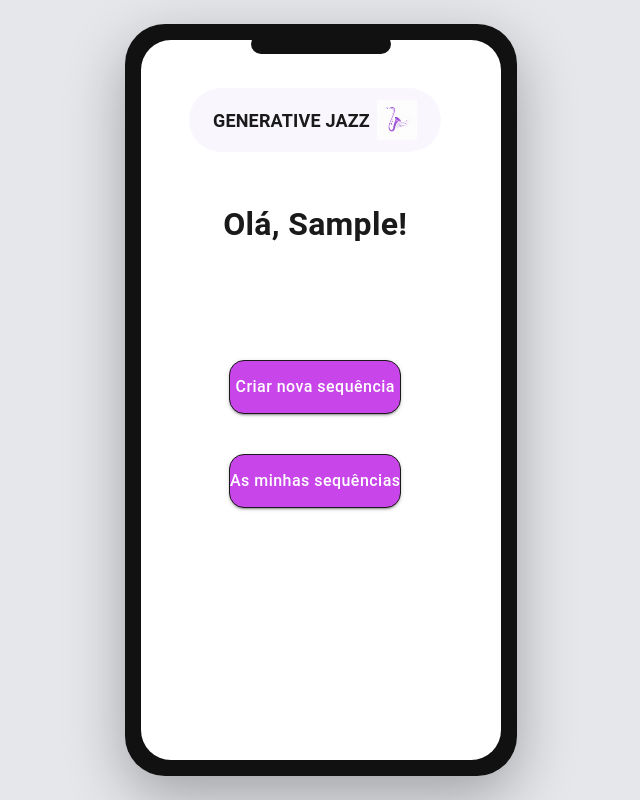
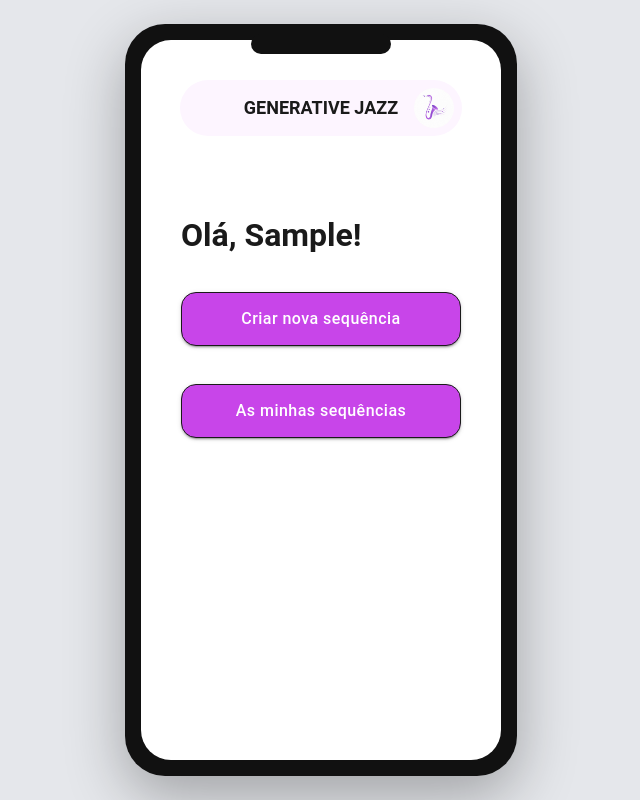
Before and after one commit to BrSalv2006/IHC_Trabalho, a React (Create React App) app: page / in a window 1280 px wide. Shown: the whole page, without its empty margins (319-959 px from the left). Built offline with nearby package versions, Linux system fonts and the light colour scheme; no server answers; sample sign-in values are in the browser's storage.

Commit message:
Implement password update functionality in AlterarPassword screen with enhanced validation, error handling, and user feedback; add Appbar component for navigation.

```diff
--- /dev/null
+++ b/src/components/Appbar/index.js
@@ -0,0 +1,59 @@
+import { useNavigate } from "react-router-dom"
+import "./style.css"
+import logo from "../../assets/logo.jpg"
+
+const Appbar = (props) => {
+	const navigate = useNavigate()
+
+	let showBackArrow = false
+
+	if (props.showBackArrow !== undefined) {
+		showBackArrow = props.showBackArrow
+	}
+
+	let leftContent = null
+
+	if (showBackArrow === true) {
+		leftContent = (
+			<button
+				className="appbar-back-button"
+				onClick={() => {
+					if (props.onBackClick !== undefined) {
+						props.onBackClick()
+					} else {
+						navigate(-1)
+					}
+				}}
+			>
+				<svg width="24" height="24" viewBox="0 0 24 24" fill="none" xmlns="http://www.w3.org/2000/svg">
+					<path d="M20 11H7.83L13.42 5.41L12 4L4 12L12 20L13.41 18.59L7.83 13H20V11Z" fill="currentColor" />
+				</svg>
+			</button>
+		)
+	}
+
+	const handleLogoClick = (e) => {
+		if (props.onLogoClick !== undefined) {
+			props.onLogoClick(e)
+		}
+	}
+
+	return (
+		<header className="appbar-container">
+			<div className="appbar-left">
+				{leftContent}
+			</div>
+			<h1 className="appbar-title">GENERATIVE JAZZ</h1>
+			<div className="appbar-right">
+				<img
+					src={logo}
+					alt="Logótipo Generative Jazz"
+					className="appbar-logo"
+					onClick={handleLogoClick}
+				/>
+			</div>
+		</header>
+	)
+}
+
+export default Appbar
--- /dev/null
+++ b/src/components/Appbar/style.css
@@ -0,0 +1,55 @@
+.appbar-container {
+	display: grid;
+	grid-template-columns: 40px auto 40px;
+	align-items: center;
+	gap: 16px;
+	width: fit-content;
+	margin: 40px auto 40px auto;
+	padding: 8px 8px;
+	border-radius: 50px;
+	background-color: var(--Background-Surface);
+}
+
+.appbar-left,
+.appbar-right {
+	display: flex;
+	align-items: center;
+	justify-content: center;
+	width: 40px;
+	height: 40px;
+}
+
+.appbar-title {
+	color: var(--Text-Primary);
+	font-size: 18px;
+	font-weight: 700;
+	line-height: 1;
+	margin: 0;
+	text-align: center;
+	white-space: nowrap;
+}
+
+.appbar-back-button {
+	background: none;
+	border: none;
+	color: var(--Text-Primary);
+	cursor: pointer;
+	display: flex;
+	align-items: center;
+	justify-content: center;
+	padding: 0;
+	border-radius: 50%;
+	width: 100%;
+	height: 100%;
+}
+
+.appbar-back-button:hover {
+	opacity: 0.7;
+}
+
+.appbar-logo {
+	width: 40px;
+	height: 40px;
+	border-radius: 50%;
+	object-fit: cover;
+}
--- a/src/screens/AlterarPassword/index.js
+++ b/src/screens/AlterarPassword/index.js
@@ -18,31 +18,67 @@ function AlterarPassword() {
 
 	const [novaPassword, setNovaPassword] = useState("")
 	const [repetirPassword, setRepetirPassword] = useState("")
+
+	const [loading, setLoading] = useState(false)
+	const [errors, setErrors] = useState({})
+
 	const [openSnackbar, setOpenSnackbar] = useState(false)
-	const [apiError, setApiError] = useState("")
+	const [apiMessage, setApiMessage] = useState("")
+	const [snackbarSeverity, setSnackbarSeverity] = useState("error")
+
+	const handleCloseSnackbar = (event, reason) => {
+		if (reason === 'clickaway') {
+			return
+		}
+		setOpenSnackbar(false)
+	}
 
 	const handleSubmit = async (e) => {
 		e.preventDefault()
 
-		if (novaPassword !== repetirPassword) {
-			setApiError("As passwords não coincidem!")
-			setOpenSnackbar(true)
+		if (loading) {
 			return
 		}
 
-		if (novaPassword.length < 8) {
-			setApiError("A password tem de ter pelo menos 8 caracteres!")
-			setOpenSnackbar(true)
+		const newErrors = {}
+
+		if (!novaPassword) {
+			newErrors.novaPassword = "A nova password é obrigatória."
+		} else if (novaPassword.length < 8) {
+			newErrors.novaPassword = "A password tem de ter pelo menos 8 caracteres."
+		}
+
+		if (!repetirPassword) {
+			newErrors.repetirPassword = "Por favor, repete a password."
+		} else if (novaPassword !== repetirPassword) {
+			newErrors.repetirPassword = "As passwords não coincidem."
+		}
+
+		setErrors(newErrors)
+
+		if (Object.keys(newErrors).length > 0) {
 			return
 		}
 
+		setLoading(true)
+
 		try {
 			await user.updatePassword({ newPassword: novaPassword })
-			alert("Password alterada com sucesso!")
-			navigate("/")
+
+			setApiMessage("Password alterada com sucesso!")
+			setSnackbarSeverity("success")
+			setOpenSnackbar(true)
+
+			setTimeout(() => {
+				navigate("/")
+			}, 1500)
+
 		} catch (err) {
-			setApiError(err.errors?.[0]?.longMessage || "Erro ao alterar a password.")
+			setApiMessage(err?.errors?.[0]?.longMessage || err?.errors?.[0]?.message || "Erro ao alterar a password.")
+			setSnackbarSeverity("error")
 			setOpenSnackbar(true)
+		} finally {
+			setLoading(false)
 		}
 	}
 
@@ -51,28 +87,43 @@ function AlterarPassword() {
 			<Header />
 			<ContentBox className="alterar-password-content-box">
 				<h1 className="alterar-password-main-title">Alterar Password</h1>
-
 				<form onSubmit={handleSubmit} className="alterar-password-form">
 					<TextField
 						label="Email"
 						value={user?.primaryEmailAddress?.emailAddress || ""}
 						InputProps={{ readOnly: true }}
 						disabled
+						helperText=" "
 					/>
 					<TextField
 						label="Nova password"
 						type="password"
 						value={novaPassword}
-						onChange={(e) => setNovaPassword(e.target.value)}
+						onChange={(e) => {
+							setNovaPassword(e.target.value)
+							setErrors({ ...errors, novaPassword: "" })
+						}}
+						error={Boolean(errors.novaPassword)}
+						helperText={errors.novaPassword || " "} /* Previne o layout shift */
+						disabled={loading}
 					/>
 					<TextField
 						label="Repetir nova password"
 						type="password"
 						value={repetirPassword}
-						onChange={(e) => setRepetirPassword(e.target.value)}
+						onChange={(e) => {
+							setRepetirPassword(e.target.value)
+							setErrors({ ...errors, repetirPassword: "" })
+						}}
+						error={Boolean(errors.repetirPassword)}
+						helperText={errors.repetirPassword || " "}
+						disabled={loading}
 					/>
 
-					<PrimaryButton type="submit">
+					<PrimaryButton
+						type="submit"
+						loading={loading}
+					>
 						Alterar
 					</PrimaryButton>
 				</form>
@@ -83,9 +134,29 @@ function AlterarPassword() {
 					</TextButton>
 				</div>
 			</ContentBox>
-
-			<Snackbar open={openSnackbar} autoHideDuration={6000} onClose={() => setOpenSnackbar(false)}>
-				<Alert severity="error" onClose={() => setOpenSnackbar(false)}>{apiError}</Alert>
+			<Snackbar
+				open={openSnackbar}
+				autoHideDuration={6000}
+				onClose={handleCloseSnackbar}
+				sx={{
+					position: 'absolute !important',
+					bottom: '32px !important',
+					left: '32px !important',
+					right: '32px !important',
+					width: 'auto !important'
+				}}
+			>
+				<Alert
+					onClose={handleCloseSnackbar}
+					severity={snackbarSeverity}
+					sx={{
+						width: '100%',
+						borderRadius: '15px',
+						boxShadow: '0px 4px 12px rgba(0,0,0,0.1)'
+					}}
+				>
+					{apiMessage}
+				</Alert>
 			</Snackbar>
 		</Page>
 	)
--- a/src/screens/AlterarPassword/style.css
+++ b/src/screens/AlterarPassword/style.css
@@ -6,7 +6,7 @@
 	font-size: 32px;
 	font-weight: 700;
 	color: var(--Text-Primary);
-	margin: 0 0 24px 0;
+	margin: 0 0 0 0;
 	text-align: left;
 }
 
--- a/src/screens/Dashboard/index.js
+++ b/src/screens/Dashboard/index.js
@@ -1,12 +1,12 @@
 import React, { useState } from "react"
 import { useUser, SignOutButton } from "@clerk/clerk-react"
 import { useNavigate } from "react-router-dom"
-import { Menu, MenuItem, IconButton, Box, Typography } from "@mui/material"
+import { Menu, MenuItem } from "@mui/material"
 
 import Page from '../../components/Page'
+import Appbar from '../../components/Appbar'
 import ContentBox from '../../components/ContentBox'
 import PrimaryButton from '../../components/PrimaryButton'
-import logo from "../../assets/logo.jpg"
 
 import "./style.css"
 
@@ -15,41 +15,67 @@ function Dashboard() {
 	const navigate = useNavigate()
 	const [anchorEl, setAnchorEl] = useState(null)
 
+	const handleOpenMenu = (e) => {
+		setAnchorEl(e.currentTarget)
+	}
+
+	const handleCloseMenu = () => {
+		setAnchorEl(null)
+	}
+
+	const handleNavigateTonalidade = () => {
+		navigate("/tonalidade")
+	}
+
+	const handleNavigateSequencias = () => {
+		navigate("/minhas-sequencias")
+	}
+
+	const handleNavigateAlterarPassword = () => {
+		setAnchorEl(null)
+		navigate("/alterar-password")
+	}
+
 	return (
-        <Page className="dashboard-page">
-            <Box sx={{ p: 3, display: 'flex', flexDirection: 'column', height: '100%' }}>
-                {/* Cabeçalho "pílula" */}
-                <Box className="dashboard-header">
-                    <Typography className="dashboard-brand">GENERATIVE JAZZ</Typography>
-                    <IconButton onClick={(e) => setAnchorEl(e.currentTarget)} sx={{ p: 0 }}>
-                        <img src={logo} alt="Logo" className="dashboard-logo" />
-                    </IconButton>
-                </Box>
-
-                <Typography className="dashboard-greeting">
-                    Olá, {user?.firstName || "Júlia"}!
-                </Typography>
-
-                {/* Ao usar o PrimaryButton, ele herda a borda preta do seu style.css */}
-                <ContentBox className="dashboard-actions">
-                    <PrimaryButton onClick={() => navigate("/tonalidade")}>
+		<Page>
+			<Appbar onLogoClick={handleOpenMenu} />
+			<ContentBox className="dashboard-content-box">
+				<h1 className="dashboard-greeting">Olá, {user?.firstName || "Músico"}!</h1>
+				<PrimaryButton onClick={handleNavigateTonalidade}>
 					Criar nova sequência
 				</PrimaryButton>
-                    <PrimaryButton onClick={() => navigate("/minhas-sequencias")}>
+				<PrimaryButton onClick={handleNavigateSequencias}>
 					As minhas sequências
 				</PrimaryButton>
 			</ContentBox>
-            </Box>
-
-            <Menu anchorEl={anchorEl} open={Boolean(anchorEl)} onClose={() => setAnchorEl(null)}>
-                <MenuItem onClick={() => { setAnchorEl(null); navigate("/alterar-password"); }}>
+			<Menu
+				anchorEl={anchorEl}
+				open={Boolean(anchorEl)}
+				onClose={handleCloseMenu}
+				anchorOrigin={{
+					vertical: 'bottom',
+					horizontal: 'right'
+				}}
+				transformOrigin={{
+					vertical: 'top',
+					horizontal: 'right',
+				}}
+				PaperProps={{
+					sx: {
+						borderRadius: '15px',
+						boxShadow: '0px 4px 12px rgba(0,0,0,0.1)',
+						minWidth: '180px'
+					}
+				}}
+			>
+				<MenuItem onClick={handleNavigateAlterarPassword}>
 					Alterar password
 				</MenuItem>
 				<SignOutButton>
 					<MenuItem>Sair</MenuItem>
 				</SignOutButton>
 			</Menu>
-        </Page>
+		</Page >
 	)
 }
 
--- a/src/screens/Dashboard/style.css
+++ b/src/screens/Dashboard/style.css
@@ -1,52 +1,11 @@
-/* src/screens/Dashboard/style.css */
-
-.dashboard-page {
-    padding: 24px;
-    display: flex;
-    flex-direction: column;
-    height: 100%;
-}
-
-.dashboard-header {
-    display: flex;
-    align-items: center;
-    justify-content: space-between;
-    background-color: #F9F7FD;
-    padding: 12px 24px;
-    border-radius: 50px;
-    margin-bottom: 48px;
-    box-sizing: border-box;
-}
-
-.dashboard-brand {
-    font-weight: 700 !important;
-    font-size: 18px !important;
-    color: var(--Text-Primary);
-}
-
-.dashboard-logo {
-    width: 40px;
-    height: 40px;
-    object-fit: contain;
+.dashboard-content-box {
+	gap: 14px;
 }
 
 .dashboard-greeting {
-    font-size: 32px !important;
-    font-weight: 700 !important;
-    color: var(--Text-Primary);
-    margin-bottom: 48px !important;
-    text-align: center;
+	font-size: 32px;
+	font-weight: 700;
+	color: var(--Text-Primary);
+	margin: 0 0 0 0;
+	text-align: left;
 }
-
-.dashboard-actions {
-    display: flex;
-    flex-direction: column;
-    gap: 16px;
-    width: 100%;
-}
-
-.dashboard-menu-paper {
-    border-radius: 15px !important;
-    background-color: #F9F7FD !important;
-    min-width: 180px !important;
-}
```
Lines whose indentation alone changed are shown as unchanged.
